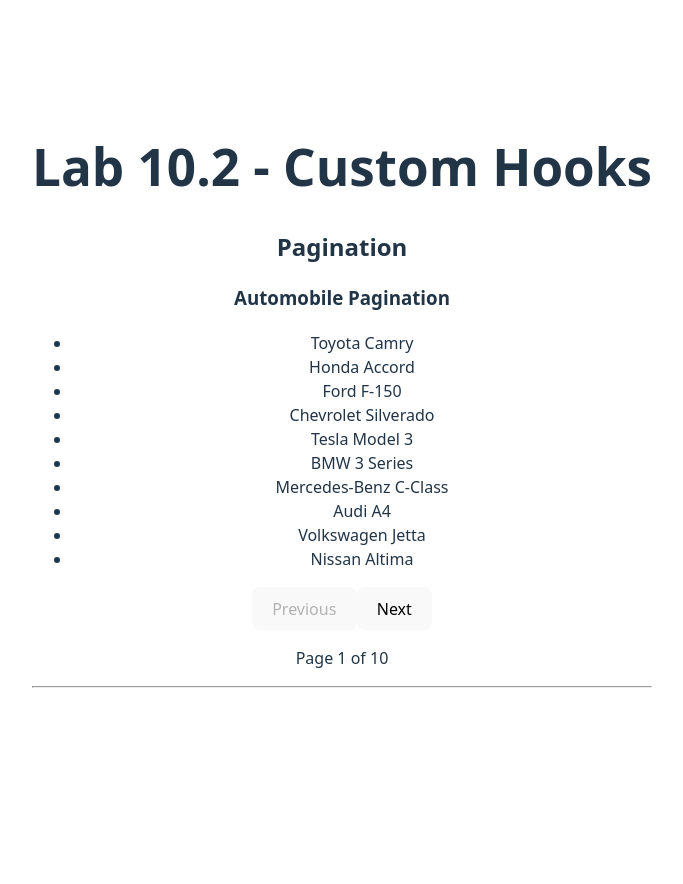
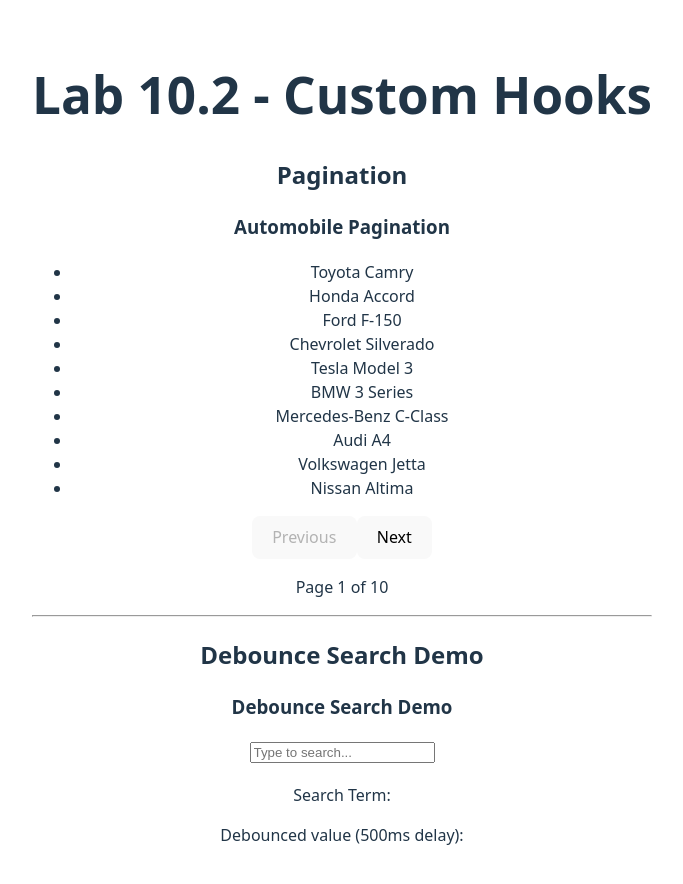
Before and after one commit to PSStudent01/lab-10.2-custom-hooks-implementation-rod-gaitan, a React (Vite) app: page / in a window 1280 px wide. Shown: the top 884 px of the page, without its empty margins (298-981 px from the left). Before the commit the page ends 800 px from the top, so only its background shows below. Built offline with nearby package versions, Linux system fonts and the light colour scheme.

Commit message:
commit completed Debounce hook and component

```diff
--- a/src/App.jsx
+++ b/src/App.jsx
@@ -1,31 +1,27 @@
 
 
 import Pagination from './components/PaginationDemo'
-//import DebounceSearch from './components/DebounceSearchDemo'
+import DebounceSearchDemo from './components/DebounceSearchDemo'
 import './App.css'
 
 function App() {
   return (
     <div>
-       <h1>Lab 10.2 - Custom Hooks</h1>
+      <h1>Lab 10.2 - Custom Hooks</h1>
 
-       <section>
+      <section>
         <h2>Pagination</h2>
         <Pagination />
-        </section>
+      </section>
 
-        <hr></hr>
-
+      <hr></hr>
+      <section>
+        <h2>Debounce Search Demo</h2>
+        <DebounceSearchDemo />
+      </section>
 
     </div>
   )
 }
 
 export default App
-
-/*
-        <section>
-        <h2>DebounceSearch</h2>
-        <DebounceSearch />
-        </section>
-*/
--- /dev/null
+++ b/src/components/DebounceSearchDemo.jsx
@@ -0,0 +1,41 @@
+import { useState } from 'react';
+
+import useDebounce from '../hooks/useDebounce';
+
+function DebounceSearchDemo() {
+
+    const [searchTerm, setSearchTerm] = useState('')
+
+    const debouncedSearchTerm = useDebounce(searchTerm, 500);
+
+    const handleChange = (e) => {
+        setSearchTerm(e.target.value);
+    };
+
+    return (
+        <div>
+            <h3>Debounce Search Demo</h3>
+            <div>
+                <input
+                    type="text"
+                    value={searchTerm}
+                    onChange={handleChange}
+                    placeholder="Type to search..."
+                />
+            </div>
+
+            <div style={{ marginTop: '20px' }}>
+                <p>Search Term: {searchTerm}</p>
+                <p>Debounced value (500ms delay): {debouncedSearchTerm}</p>
+            </div>
+
+            {debouncedSearchTerm && (
+                <div>
+                    🔍      Searching for: "{debouncedSearchTerm}"
+                </div>
+            )}
+        </div>
+    )
+}
+
+export default DebounceSearchDemo;
--- a/src/components/PaginationDemo.jsx
+++ b/src/components/PaginationDemo.jsx
@@ -1,6 +1,6 @@
 import usePagination from '../hooks/usePagination';
 
-function PaginationDemo(){
+function PaginationDemo() {
 
     const autoMakeModel = [
         "Toyota Camry",
@@ -118,7 +118,7 @@ function PaginationDemo(){
 
     const currentItems = autoMakeModel.slice(startIndex, endIndex);
 
-  return(
+    return (
         <div>
             <h3>Automobile Pagination</h3>
 
--- a/src/hooks/useDebounce.js
+++ b/src/hooks/useDebounce.js
@@ -3,34 +3,20 @@ import { useState, useEffect } from "react"
 
 function useDebounce(value, delay = 500) {
 
-const [debouncedValue, setDebouncedValue] - useState(value)
+    const [debouncedValue, setDebouncedValue] = useState(value)
 
-useEffect(() => {
-
-    setTimeout( () => {
-
-        setDebouncedValue(value);
-    }
+    useEffect(() => {
+        const timer = setTimeout(() => {
+            setDebouncedValue(value)
+        }, delay)
 
 
-    )
+        return () => {
+            clearTimeout(timer)
+        }
+    }, [value, delay])
 
-}
-
-
-return () => {
-
-
-
-  }, [value, delay]);
-
-
-
-
-
-
-
-  return debouncedValue
+    return debouncedValue
 
 }
 
```
Also changed, not shown: src/hooks/usePagination.js (indentation only). Lines whose indentation alone changed are shown as unchanged.
